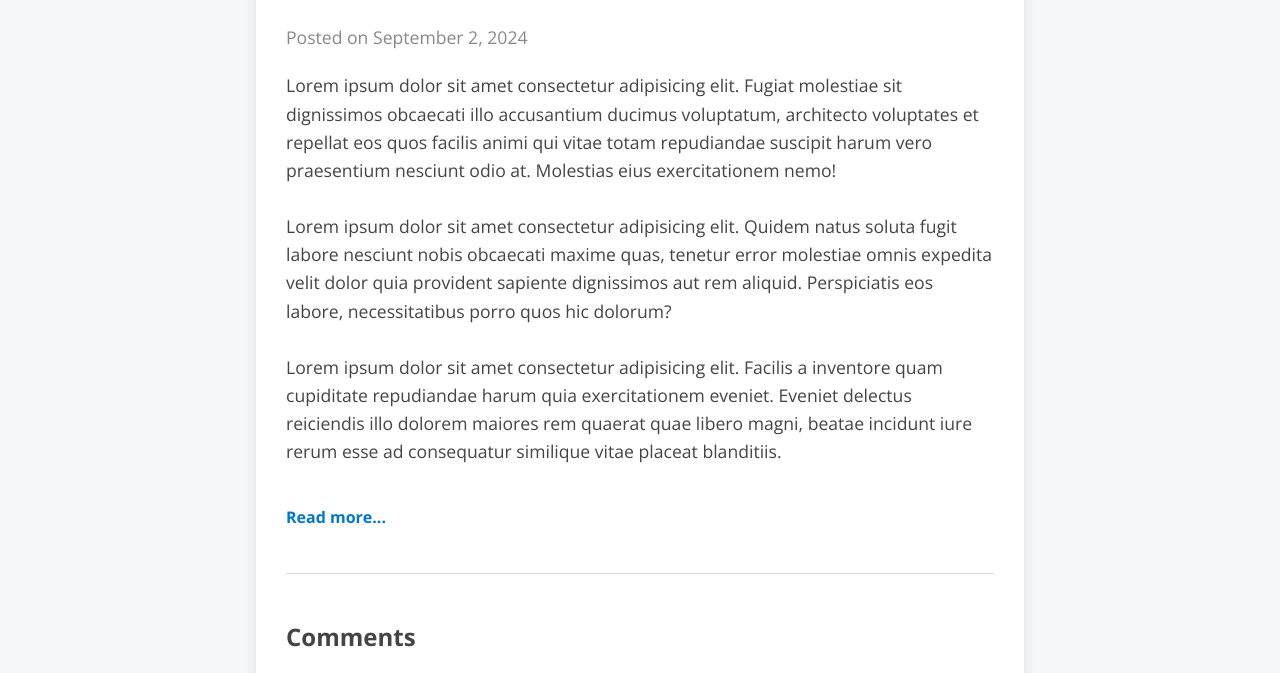
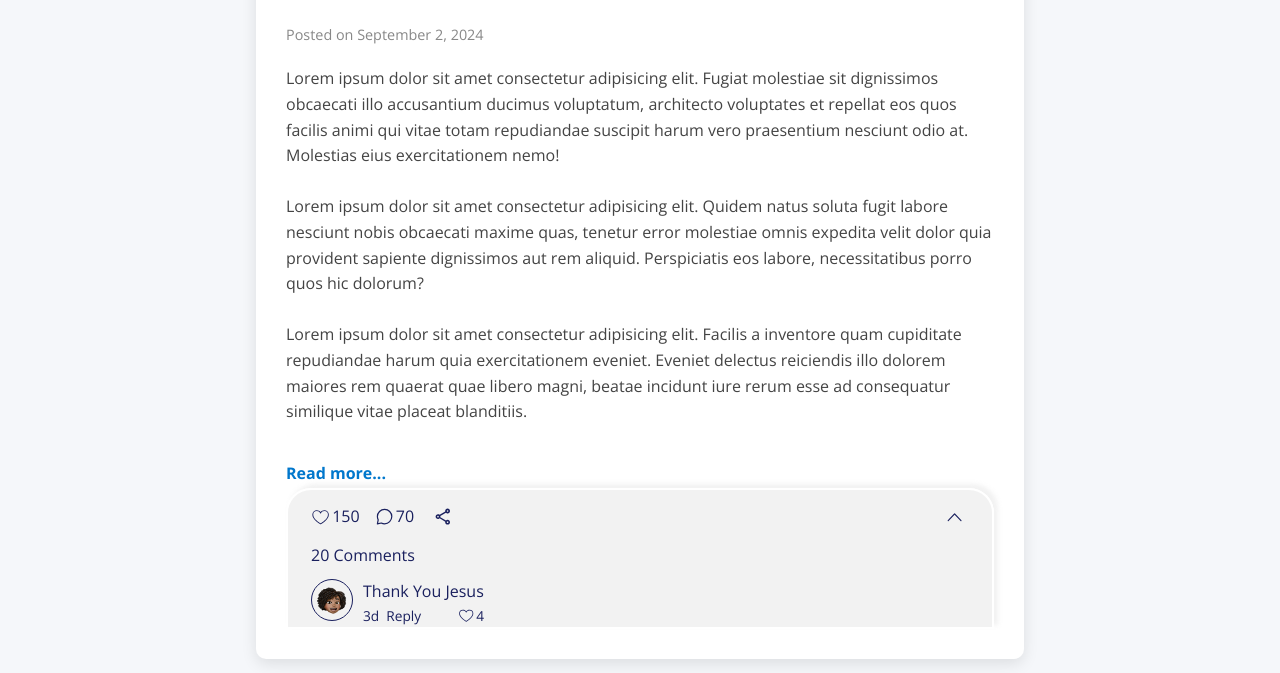
Before and after one commit to Omonua07/My-Blog-Page, a plain HTML site: page index.html in a window 1280 px wide. Shown: the part 264-937 px from the top of the page. Drawn offline with nearby package versions, Linux system fonts and the light colour scheme; a script that the page names is missing.

Commit message:
50% progress

```diff
--- a/index.html
+++ b/index.html
@@ -44,31 +44,47 @@
             </p>
             <a href="#" class="read-more">Read more...</a>
 
-            <!-- Comment Section -->
-            <div class="comments-section">
-                <h3>Comments</h3>
-                <div class="comment-list">
-                    <!-- Existing comments -->
-                    <div class="comment">
-                        <p>
-                            <strong>Omonua:</strong> Great post! Really enjoyed reading it.
-                        </p>
+            <section class="comments-container">
+                <section class="first-row flex">
+                    <section class="blog-metadata flex">
+                        <article class="blog-like flex">
+                            <svg xmlns="http://www.w3.org/2000/svg" width="1.2em" height="1.2em" viewBox="0 0 256 256"><rect width="256" height="256" fill="none"/><path fill="currentColor" d="M178 42c-21 0-39.26 9.47-50 25.34C117.26 51.47 99 42 78 42a60.07 60.07 0 0 0-60 60c0 29.2 18.2 59.59 54.1 90.31a334.7 334.7 0 0 0 53.06 37a6 6 0 0 0 5.68 0a334.7 334.7 0 0 0 53.06-37C219.8 161.59 238 131.2 238 102a60.07 60.07 0 0 0-60-60m-50 175.11c-16.41-9.47-98-59.39-98-115.11a48.05 48.05 0 0 1 48-48c20.28 0 37.31 10.83 44.45 28.27a6 6 0 0 0 11.1 0C140.69 64.83 157.72 54 178 54a48.05 48.05 0 0 1 48 48c0 55.72-81.59 105.64-98 115.11"/></svg>
+                            <span id="num-like">150</span>
+                        </article>
+
+                        <article class="blog-comment flex">
+                            <svg xmlns="http://www.w3.org/2000/svg" width="1.2em" height="1.2em" viewBox="0 0 24 24"><rect width="24" height="24" fill="none"/><path fill="none" stroke="currentColor" stroke-linecap="round" stroke-linejoin="round" stroke-width="1.5" d="M12 21a9 9 0 1 0-9-9c0 1.488.36 2.89 1 4.127L3 21l4.873-1c1.236.639 2.64 1 4.127 1"/></svg>
+                            <span id="num-like">70</span>
+                        </article>
+
+                        <article class="share hoverable flex">
+                            <svg xmlns="http://www.w3.org/2000/svg" width="1.2em" height="1.2em" viewBox="0 0 24 24"><rect width="24" height="24" fill="none"/><path fill="currentColor" d="M17 22q-1.25 0-2.125-.875T14 19q0-.15.075-.7L7.05 14.2q-.4.375-.925.588T5 15q-1.25 0-2.125-.875T2 12t.875-2.125T5 9q.6 0 1.125.213t.925.587l7.025-4.1q-.05-.175-.062-.337T14 5q0-1.25.875-2.125T17 2t2.125.875T20 5t-.875 2.125T17 8q-.6 0-1.125-.213T14.95 7.2l-7.025 4.1q.05.175.063.338T8 12t-.012.363t-.063.337l7.025 4.1q.4-.375.925-.587T17 16q1.25 0 2.125.875T20 19t-.875 2.125T17 22m0-2q.425 0 .713-.287T18 19t-.288-.712T17 18t-.712.288T16 19t.288.713T17 20M5 13q.425 0 .713-.288T6 12t-.288-.712T5 11t-.712.288T4 12t.288.713T5 13m12-7q.425 0 .713-.288T18 5t-.288-.712T17 4t-.712.288T16 5t.288.713T17 6m0-1"/></svg>
+                        </article>
+                    </section>
+                    <article class="expand-box hoverable flex">
+                        <svg xmlns="http://www.w3.org/2000/svg" width="1.2em" height="1.2em" viewBox="0 0 1024 1024"><rect width="1024" height="1024" fill="none"/><path fill="currentColor" d="m488.832 344.32l-339.84 356.672a32 32 0 0 0 0 44.16l.384.384a29.44 29.44 0 0 0 42.688 0l320-335.872l319.872 335.872a29.44 29.44 0 0 0 42.688 0l.384-.384a32 32 0 0 0 0-44.16L535.168 344.32a32 32 0 0 0-46.336 0"/></svg>
+                    </article>
+                </section>
+
+                <section class="second-row">
+                    <p><span id="comment-number">20</span> Comments</p>
+                </section>
+
+                <section class="third-row flex">
+                    <img src="./img/user1.png" alt="profile image of user" class="user-profile-pic">
+                    <div class="content-info">
+                        <p id="main-content">Thank You Jesus</p>
+                        <div class="comment-int flex">
+                            <span id="date-uploaded-diff">3d</span>
+                            <span>Reply</span>
+                            <div class="comment-like flex">
+                                <svg xmlns="http://www.w3.org/2000/svg" width="1.2em" height="1.2em" viewBox="0 0 256 256"><rect width="256" height="256" fill="none"/><path fill="currentColor" d="M178 42c-21 0-39.26 9.47-50 25.34C117.26 51.47 99 42 78 42a60.07 60.07 0 0 0-60 60c0 29.2 18.2 59.59 54.1 90.31a334.7 334.7 0 0 0 53.06 37a6 6 0 0 0 5.68 0a334.7 334.7 0 0 0 53.06-37C219.8 161.59 238 131.2 238 102a60.07 60.07 0 0 0-60-60m-50 175.11c-16.41-9.47-98-59.39-98-115.11a48.05 48.05 0 0 1 48-48c20.28 0 37.31 10.83 44.45 28.27a6 6 0 0 0 11.1 0C140.69 64.83 157.72 54 178 54a48.05 48.05 0 0 1 48 48c0 55.72-81.59 105.64-98 115.11"/></svg>
+                                <span id="like-num">4</span>
+                            </div>
+                        </div>
                     </div>
-                </div>
-
-                <!-- Comment Form -->
-                <form class="comment-form">
-                    <label for="name">Name:</label>
-                    <input type="text" id="name" name="name" required />
-
-                    <label for="comment">Comment:</label>
-                    <textarea id="comment" name="comment" rows="4" required></textarea>
-
-                    <button type="submit">Submit Comment</button>
-                </form>
-            </div>
-
-
+                </section>
+            </section>
         </section>
 
         <!-- Add more blog posts as needed -->
--- a/styles.css
+++ b/styles.css
@@ -1,4 +1,13 @@
 /* General Styles */
+:root {
+    --primary-color : #1A205E;
+}
+
+.flex {
+    display: flex;
+    align-items: center;
+}
+
 body {
     font-family: 'Open Sans', sans-serif;
     margin: 0;
@@ -77,10 +86,10 @@ main {
     margin-bottom: 20px;
 }
 
-.post p {
+/* .post p {
     font-size: 1.1em;
     margin-bottom: 20px;
-}
+} */
 
 .read-more {
     display: inline-block;
@@ -187,3 +196,77 @@ footer p {
         font-size: 1.75em;
     }
 }
+
+.comments-container {
+    color: var(--primary-color);
+    background-color: rgb(204, 204, 204, 0.25);
+    padding-inline: 23px;
+    border: 2px solid #fff;
+    border-radius: 25px 25px 0 0;
+    box-shadow: 4px -4px 4px
+    rgba(204, 204, 204, 0.25);
+}
+
+.blog-metadata {
+    gap: 15px;
+    padding-block: 12px;
+}
+
+.blog-metadata article:not(:last-of-type) {
+    gap: 2px;
+}
+
+.expand-box {
+    margin-left: auto;
+    transition: background-color 200ms;
+}
+
+.hoverable {
+    padding: 5px;
+    border-radius: 50%;
+    cursor: pointer;
+}
+
+.hoverable:hover {
+    background-color: rgb(204, 204, 204);
+}
+
+.second-row p {
+    margin-block: 10px;
+    margin-top: 0;
+}
+
+.third-row {
+    gap: 10px;
+    align-items: flex-start;
+}
+
+.user-profile-pic {
+    width: 40px;
+    aspect-ratio: 1;
+    border: 0.5px solid var(--primary-color);
+    border-radius: 50%;
+}
+
+.content-info {
+    width: 100%;
+}
+
+.content-info p {
+    margin: 0;
+}
+
+.comment-int {
+    width: 20%;
+    /* font-size: 0.9em; */
+    font-size: calc(100% / (14/12));
+}
+
+.comment-int #date-uploaded-diff {
+    margin-right: 7px;
+}
+
+.comment-int .comment-like {
+    margin-left: auto;
+    gap: 2px;
+}
```
Also changed, not shown: img/user1.png (added).
